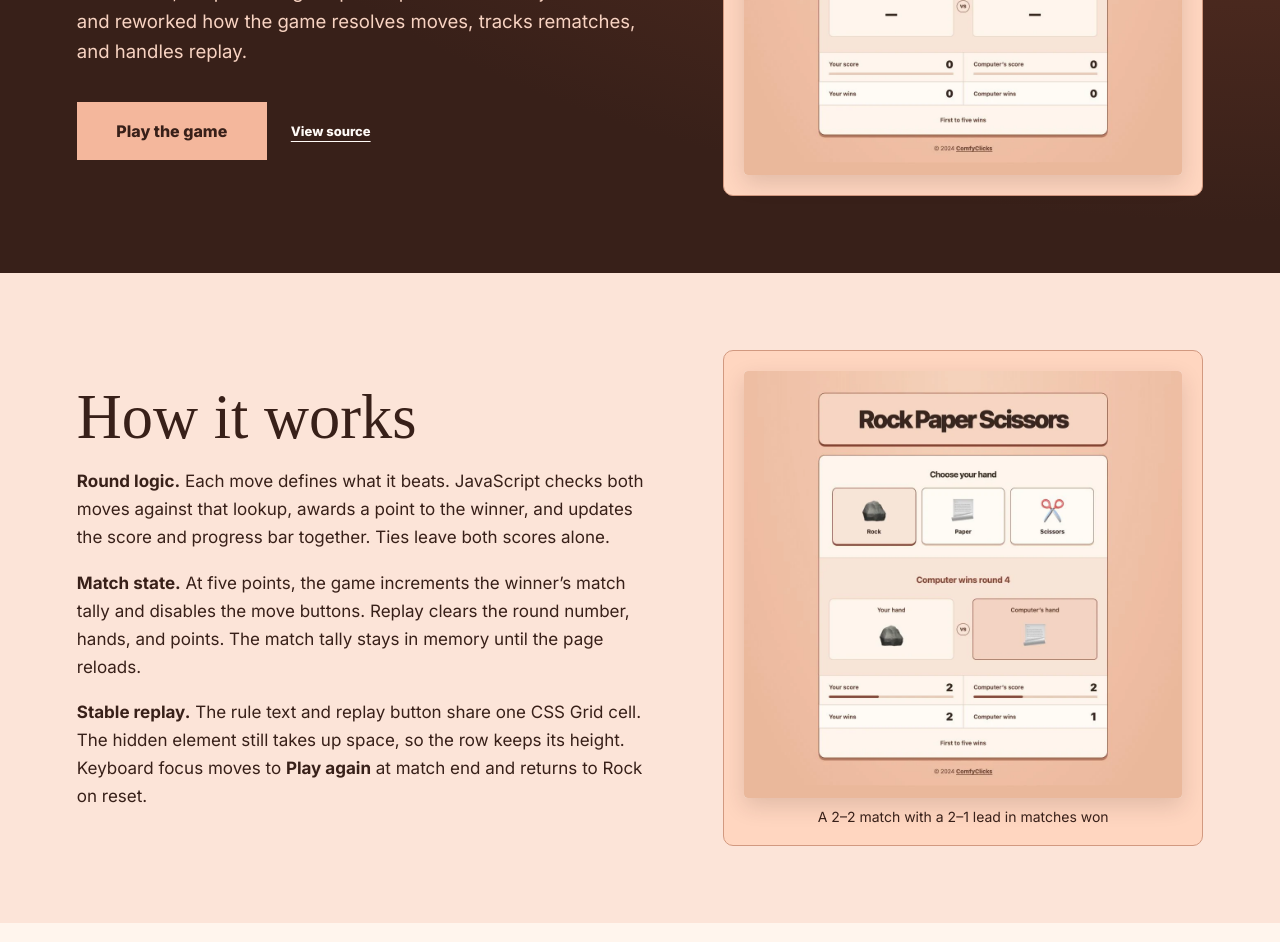
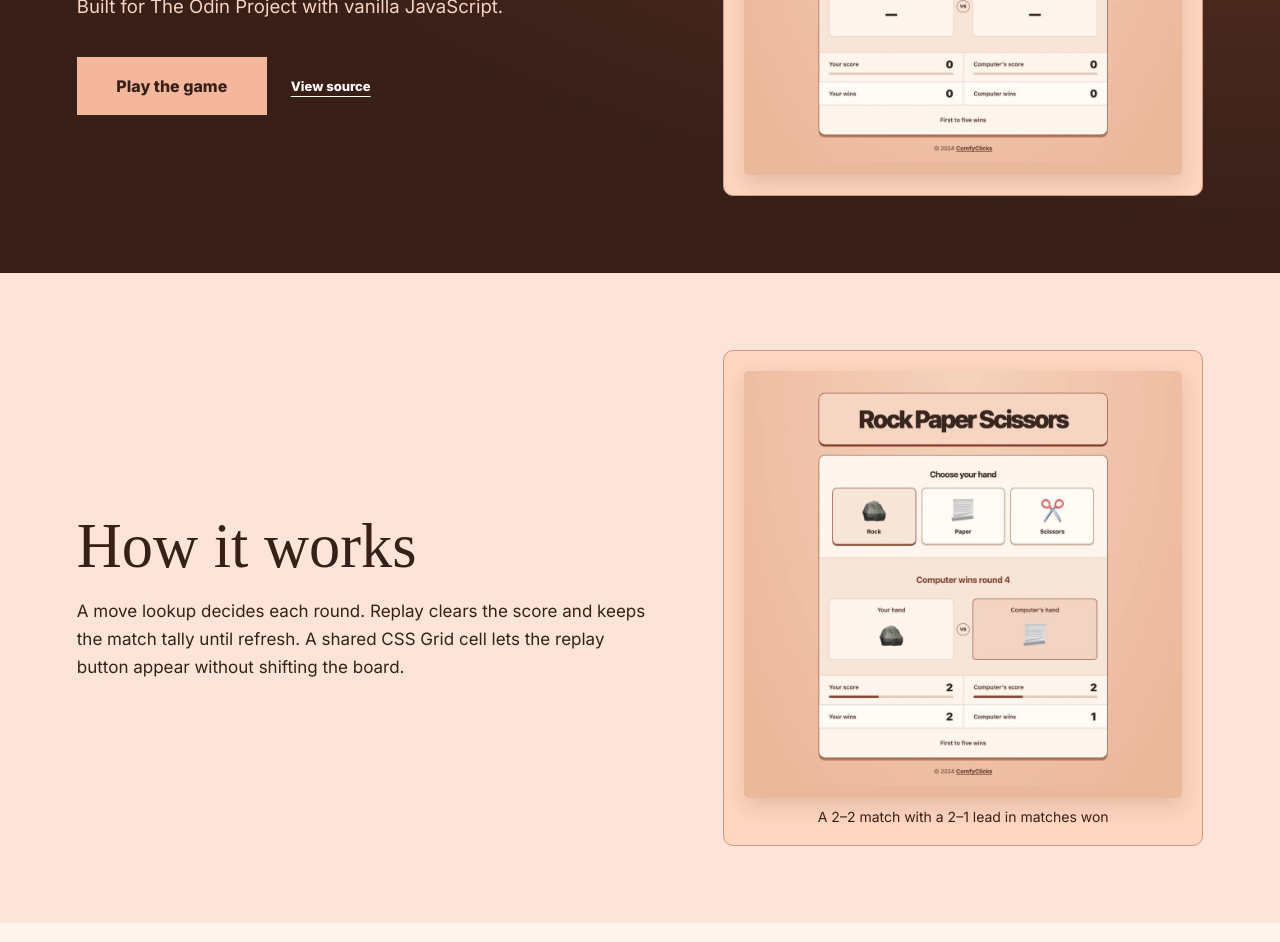
Before and after one commit to ComfyClicks/comfyclicks.github.io, a plain HTML site: page projects/rock-paper-scissors.html in a window 1280 px wide. Shown: the part 428-1370 px from the top of the page. Drawn offline with Linux system fonts and the light colour scheme; a web font is replaced by a local one.

Commit message:
Shorten the Rock Paper Scissors project write-up

```diff
--- a/projects/rock-paper-scissors.html
+++ b/projects/rock-paper-scissors.html
@@ -25,7 +25,7 @@
       <div class="case-hero-inner">
         <div class="hero-copy">
           <h1 id="project-title">Rock Paper Scissors</h1>
-          <p class="lede">I built this game for The Odin Project with vanilla JavaScript. In the refresh, I kept the original peach palette and emoji controls and reworked how the game resolves moves, tracks rematches, and handles replay.</p>
+          <p class="lede">Built for The Odin Project with vanilla JavaScript.</p>
           <div class="hero-actions">
             <a class="button button-solid" href="https://comfyclicks.github.io/Rock-Paper-Scissors/">Play the game</a>
             <a class="text-link" href="https://github.com/ComfyClicks/Rock-Paper-Scissors">View source</a>
@@ -43,9 +43,7 @@
       <div class="case-hero-inner">
         <div class="rematch-copy">
           <h2 id="rematches">How it works</h2>
-          <p><strong>Round logic.</strong> Each move defines what it beats. JavaScript checks both moves against that lookup, awards a point to the winner, and updates the score and progress bar together. Ties leave both scores alone.</p>
-          <p><strong>Match state.</strong> At five points, the game increments the winner’s match tally and disables the move buttons. Replay clears the round number, hands, and points. The match tally stays in memory until the page reloads.</p>
-          <p><strong>Stable replay.</strong> The rule text and replay button share one CSS Grid cell. The hidden element still takes up space, so the row keeps its height. Keyboard focus moves to <strong>Play again</strong> at match end and returns to Rock on reset.</p>
+          <p>A move lookup decides each round. Replay clears the score and keeps the match tally until refresh. A shared CSS Grid cell lets the replay button appear without shifting the board.</p>
         </div>
         <figure class="screen-stage game-screen">
           <div class="screen-frame">
```
